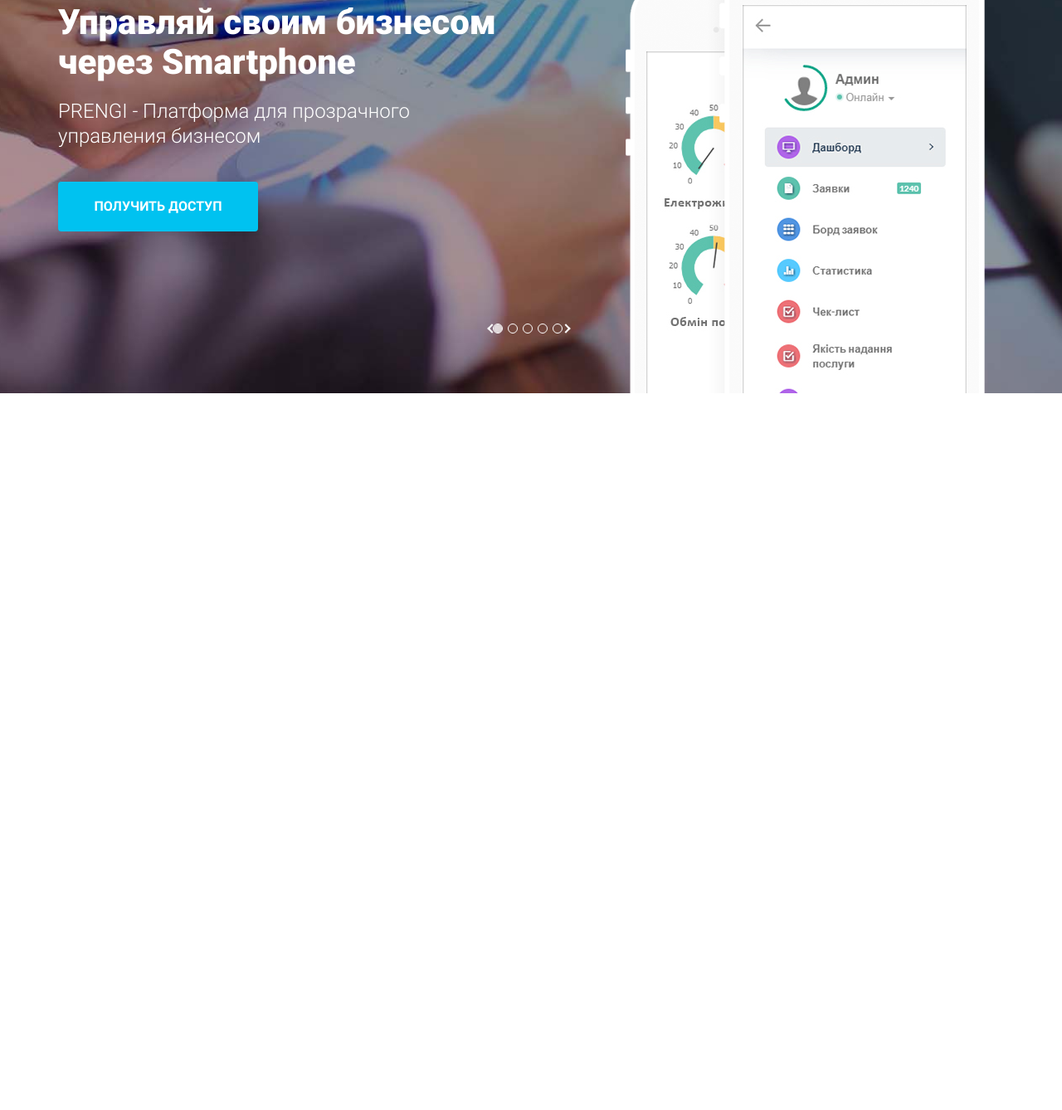
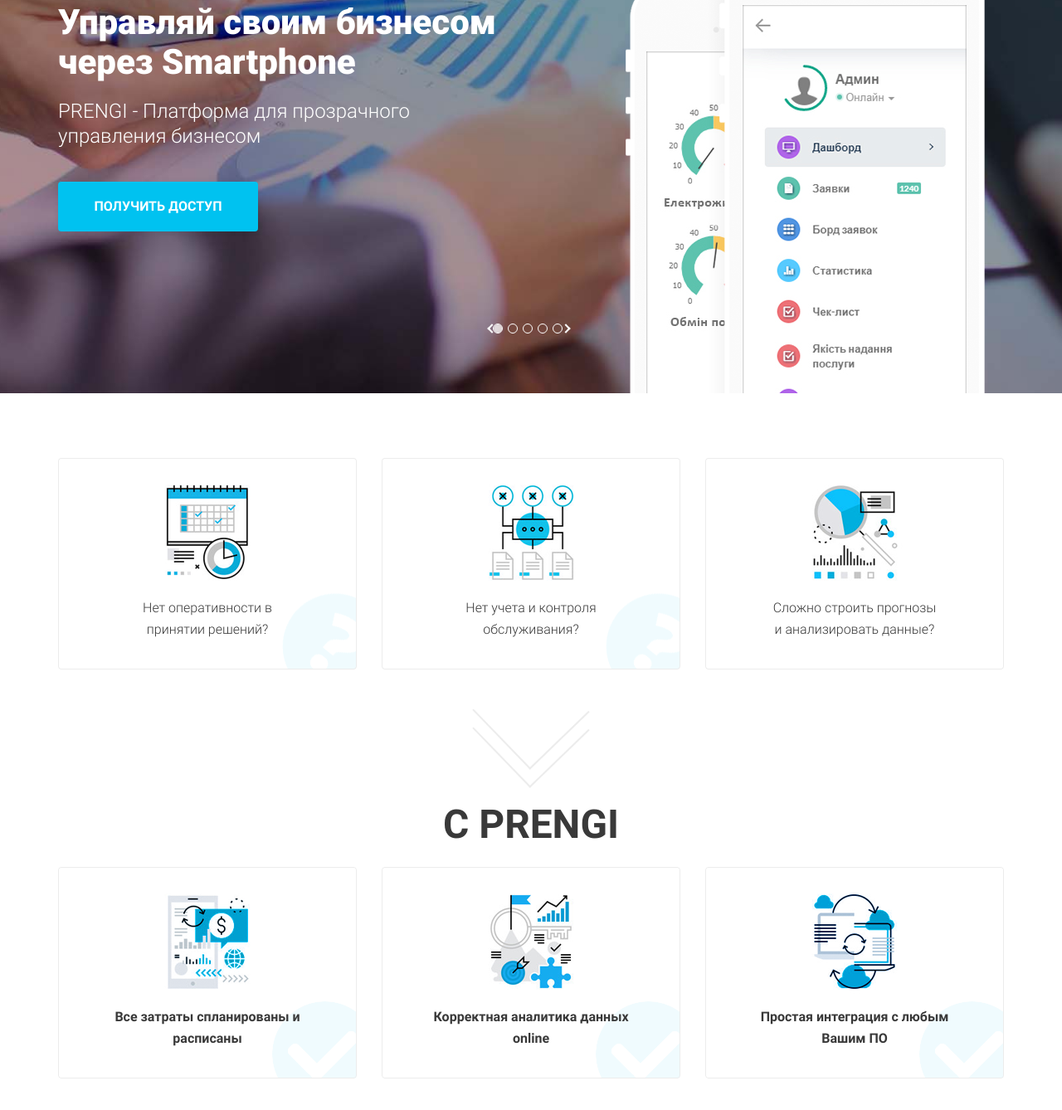
Before and after one commit to MartinkaOff/Prengi, a website: page src/index.html in a window 1280 px wide. Shown: the part 338-1676 px from the top of the page at 83% size. Before the commit the page ends 812 px from the top, so only its background shows below. Drawn offline with nearby package versions, Linux system fonts and the light colour scheme; files that its build step writes are made by us from their sources; a web font is replaced by a local one.

Commit message:
Completed second screen

```diff
--- a/src/index.html
+++ b/src/index.html
@@ -186,6 +186,45 @@
         </div>
     </div>
 
+    <section class="with_prengi">
+        <div class="container">
+            <div class="with_prengi__blocks">
+                <div class="with_prengi__block">
+                    <img src="icons/with_prengi/icon1.png" alt="icon1" class="with_prengi__img">
+                    <div class="with_prengi__text">Нет оперативности в принятии решений?</div>
+                </div>
+                <div class="with_prengi__block">
+                    <img src="icons/with_prengi/icon2.png" alt="icon2" class="with_prengi__img">
+                    <div class="with_prengi__text">Нет учета и контроля обслуживания?</div>
+                </div>
+                <div class="with_prengi__block">
+                    <img src="icons/with_prengi/icon3.png" alt="icon3" class="with_prengi__img">
+                    <div class="with_prengi__text">Сложно строить прогнозы и анализировать данные?</div>
+                </div>
+            </div>
+
+            <div class="with_prengi__arrow-up"></div>
+            <div class="with_prengi__arrow-down"></div>
+
+            <div class="with_prengi__title">С PRENGI</div>
+
+            <div class="with_prengi__blocks">
+                <div class="with_prengi__block">
+                    <img src="icons/with_prengi/icon4.png" alt="icon4" class="with_prengi__img">
+                    <div class="with_prengi__text with_prengi__text-span"><span>Все затраты спланированы и расписаны</span></div>
+                </div>
+                <div class="with_prengi__block">
+                    <img src="icons/with_prengi/icon5.png" alt="icon5" class="with_prengi__img">
+                    <div class="with_prengi__text with_prengi__text-span"><span>Корректная аналитика данных online</span></div>
+                </div>
+                <div class="with_prengi__block">
+                    <img src="icons/with_prengi/icon6.png" alt="icon6" class="with_prengi__img">
+                    <div class="with_prengi__text with_prengi__text-span"><span>Простая интеграция с любым Вашим ПО</span></div>
+                </div>
+            </div>
+        </div>
+    </section>
+
     <script type="text/javascript" src="https://cdnjs.cloudflare.com/ajax/libs/jquery/1.11.0/jquery.min.js"></script>
     <script type="text/javascript" src="https://cdnjs.cloudflare.com/ajax/libs/jquery-migrate/1.2.1/jquery-migrate.min.js"></script>
     <script type="text/javascript" src="js/slick.min.js"></script>
--- /dev/null
+++ b/src/sass/blocks/_with_prengi.scss
@@ -0,0 +1,57 @@
+.with_prengi {
+    padding: 42px 0 79px 0;
+    &__blocks {
+        margin-top: 36px;
+        position: relative;
+        display: flex;
+        justify-content: space-between;
+        align-items: center;
+    }
+    &__block {
+        position: relative;
+    }
+    &__text {
+        position: absolute;
+        top: calc(54% + 30px);
+        padding: 0px 77px 36px 77px;
+        text-align: center;
+        font-weight: 300;
+        font-size: 16px;
+        line-height: 26px;
+        text-align: center;
+        color: #393939;
+        &-span {
+            padding: 0 62px 36px 62px;
+        }
+        span {
+            font-weight: 700;
+        }
+    }
+    &__arrow-up {
+        margin: 0 auto;
+        width: 100px;
+        height: 100px;
+        border: solid #ececec;
+        border-width: 0 2px 2px 0;
+        vertical-align: middle;
+        transform: rotate(46deg);
+    }
+    &__arrow-down {
+        margin: 0 auto;
+        margin-top: -78px;
+        width: 100px;
+        height: 100px;
+        border: solid #ececec;
+        border-width: 0 2px 2px 0;
+        vertical-align: middle;
+        transform: rotate(46deg);
+    }
+    &__title {
+        margin-top: 50px;
+        text-align: center;
+        font-weight: 700;
+        font-size: 47.8771px;
+        line-height: 30px;
+        color: #393939;
+    }
+}
--- a/src/sass/style.scss
+++ b/src/sass/style.scss
@@ -18,3 +18,4 @@
 
 @import 'blocks/header';
 @import 'blocks/promo';
+@import 'blocks/with_prengi';
```
Also changed, not shown: dist/css/style.min.css, dist/icons/with_prengi/icon1.png (added), dist/icons/with_prengi/icon2.png (added), dist/icons/with_prengi/icon3.png (added), dist/icons/with_prengi/icon4.png (added), dist/icons/with_prengi/icon5.png (added), dist/icons/with_prengi/icon6.png (added), dist/img/present/bg.jpg (added), dist/index.html, src/icons/with_prengi/icon1.png (added), src/icons/with_prengi/icon2.png (added), src/icons/with_prengi/icon3.png (added), src/icons/with_prengi/icon4.png (added), src/icons/with_prengi/icon5.png (added), 2 more files.
